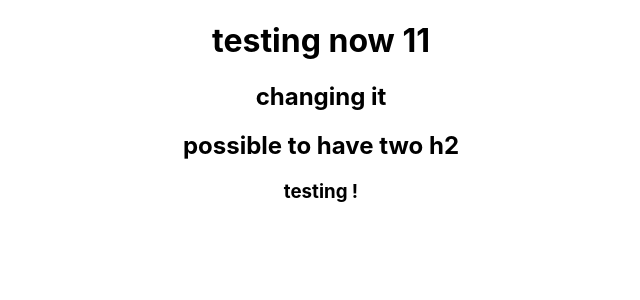
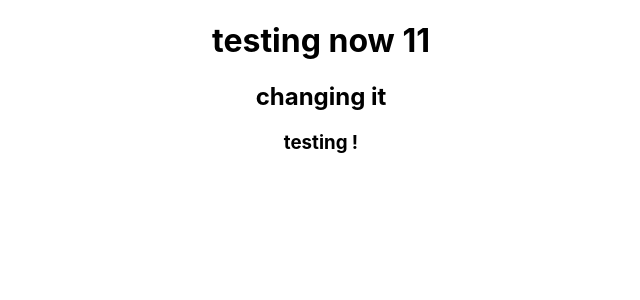
Before and after one commit to Sun5hine/Routing-, a React (Create React App) app: page / in a window 1280 px wide. Shown: the top 300 px of the page, without its empty margins (319-959 px from the left). Built offline with nearby package versions, Linux system fonts and the light colour scheme.

Commit message:
Update App.js

```diff
--- a/src/App.js
+++ b/src/App.js
@@ -8,7 +8,7 @@ class App extends Component {
       <div className="App">
        <h1> testing now 11</h1>
       <h2> changing it </h2>
-      <h2> possible to have two h2 </h2>
+
 
         <h3> testing !</h3>
       </div>
```
